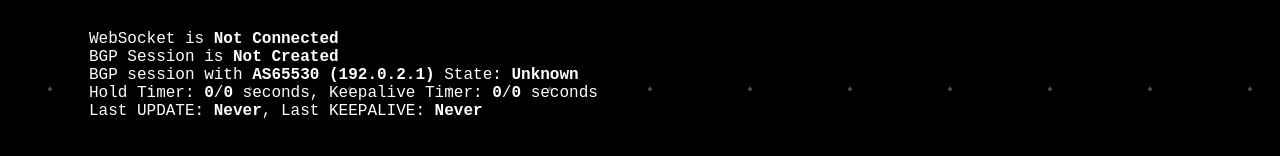
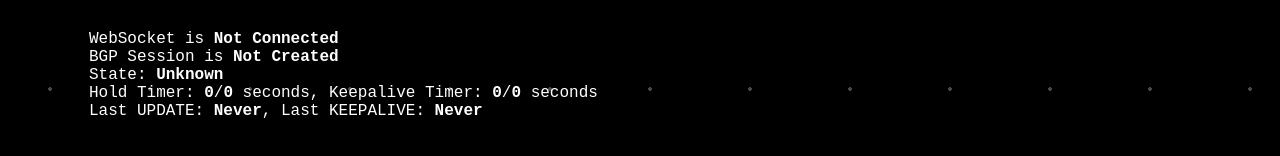
Before and after one commit to haylinmoore/bgp.exposed, a Svelte app in the folder frontend/: page / in a window 1280 px wide. Shown: the part 161-317 px from the top of the page. Built offline with nearby package versions, Linux system fonts and the light colour scheme; no server answers.

Commit message:
remove extra info since it's all on one page now

```diff
--- a/frontend/src/App.svelte
+++ b/frontend/src/App.svelte
@@ -343,7 +343,7 @@
         <br>
         BGP Session is <b>{sessionCreated ? "Created" : "Not Created"}</b>
         <br>
-        BGP session with <b>AS{peerASN} ({peerIP})</b> State: <b>{bgpState}</b>
+        State: <b>{bgpState}</b>
         <br>
         Hold Timer: <b>{lastMessageTimer}</b>/<b>{holdTimer}</b> seconds, Keepalive Timer: <b>{sentLastKeepAlive}</b>/<b>{keepaliveTimer}</b>
         seconds
```
